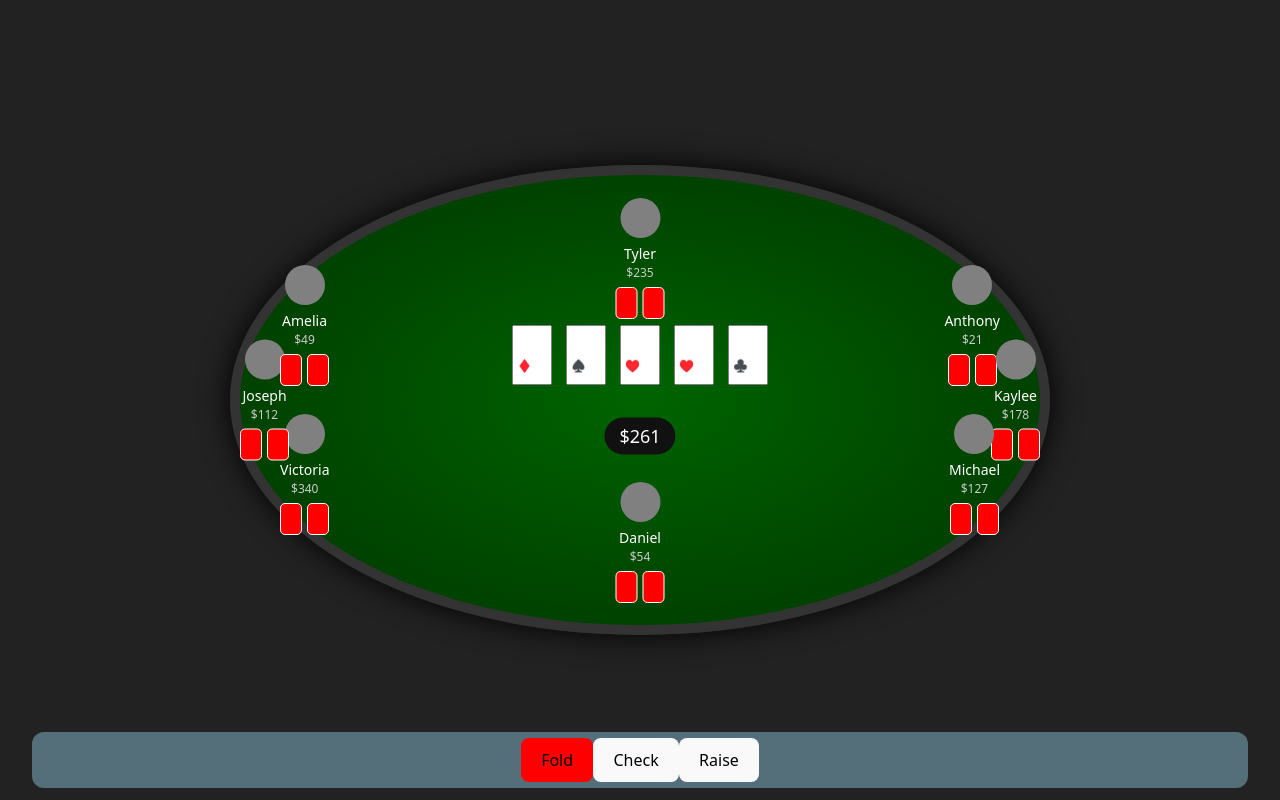
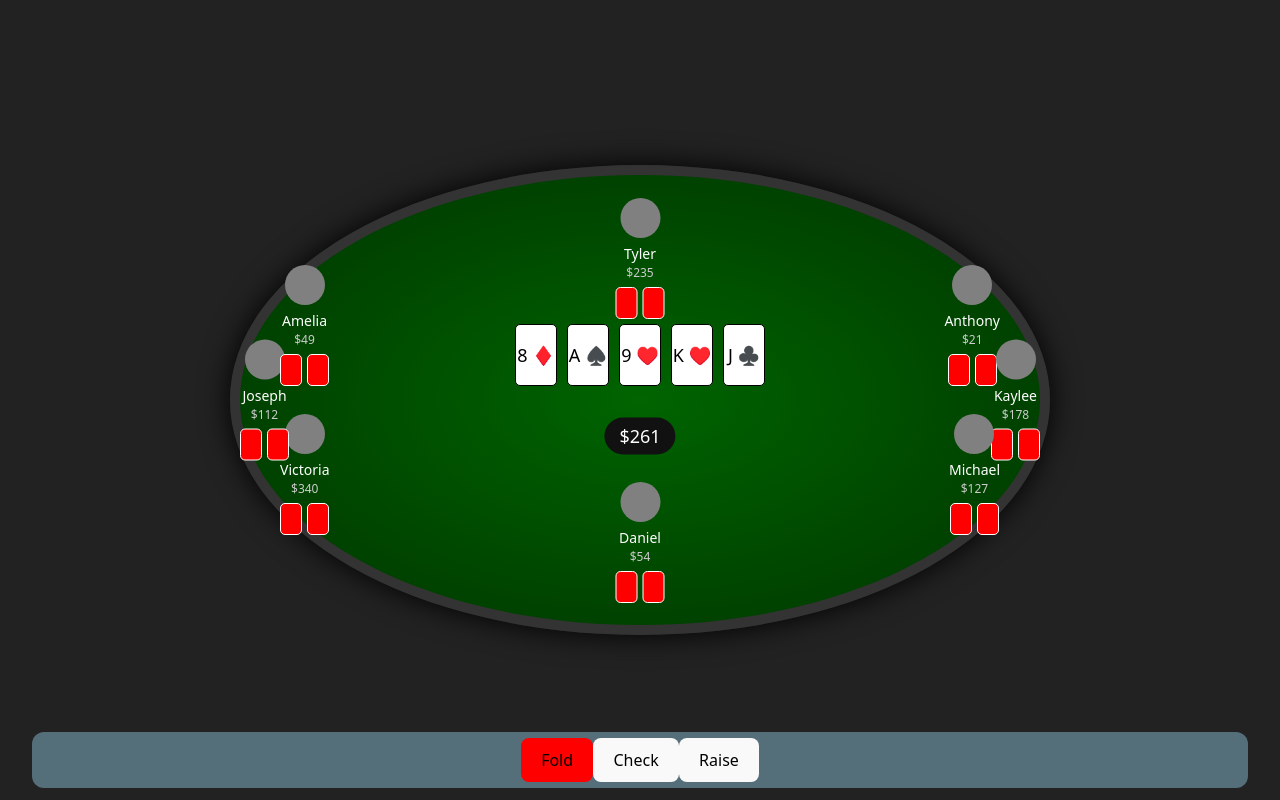
Before and after one commit to birthai/poker, a React (Vite) app: page / in a window 1280 px wide. Built offline with nearby package versions, Linux system fonts and the light colour scheme.

Commit message:
change table and players styles

```diff
--- a/src/components/Card/Card.tsx
+++ b/src/components/Card/Card.tsx
@@ -35,51 +35,70 @@
 // export default Card;
 
 // src/components/Card/Card.tsx
+// import React from 'react';
+
+// interface CardProps {
+//   suit: string;
+//   value: string;
+// }
+
+// const getCardColor = (suit: string): string => {
+//   switch(suit) {
+//     case '♥':
+//     case '♦':
+//       return 'red';
+//     case '♠':
+//     case '♣':
+//       return 'black';
+//     default:
+//       return 'black';
+//   }
+// };
+
+// const Card: React.FC<CardProps> = ({ suit, value }) => {
+//   const color = getCardColor(suit);
+
+//   return (
+//     <div style={{
+//       display: 'flex',
+//       justifyContent: 'center',
+//       alignItems: 'center',
+//       height: '60px',
+//       width: '40px',
+//       padding: '2px'
+//     }}>
+//       <svg
+//         width="40"
+//         height="60"
+//         viewBox="0 0 40 60"
+//       >
+//         <rect width="40" height="60" fill="white" stroke="black" />
+//         <text x="5" y="15" fontSize="12" fill={color}>
+//           {value}
+//         </text>
+//         <text x="5" y="45" fontSize="12" fill={color}>
+//           {suit}
+//         </text>
+//       </svg>
+//     </div>
+//   );
+// };
+
+// export default Card;
+
+
 import React from 'react';
+import './Card.css';
 
 interface CardProps {
+  rank: string;
   suit: string;
-  value: string;
 }
 
-const getCardColor = (suit: string): string => {
-  switch(suit) {
-    case '♥':
-    case '♦':
-      return 'red';
-    case '♠':
-    case '♣':
-      return 'black';
-    default:
-      return 'black';
-  }
-};
-
-const Card: React.FC<CardProps> = ({ suit, value }) => {
-  const color = getCardColor(suit);
-
+const Card: React.FC<CardProps> = ({ rank, suit }) => {
   return (
-    <div style={{
-      display: 'flex',
-      justifyContent: 'center',
-      alignItems: 'center',
-      height: '60px',
-      width: '40px',
-      padding: '2px'
-    }}>
-      <svg
-        width="40"
-        height="60"
-        viewBox="0 0 40 60"
-      >
-        <rect width="40" height="60" fill="white" stroke="black" />
-        <text x="5" y="15" fontSize="12" fill={color}>
-          {value}
-        </text>
-        <text x="5" y="45" fontSize="12" fill={color}>
-          {suit}
-        </text>
-      </svg>
+    <div className="card">
+      {rank} {suit}
     </div>
   );
 };
```
